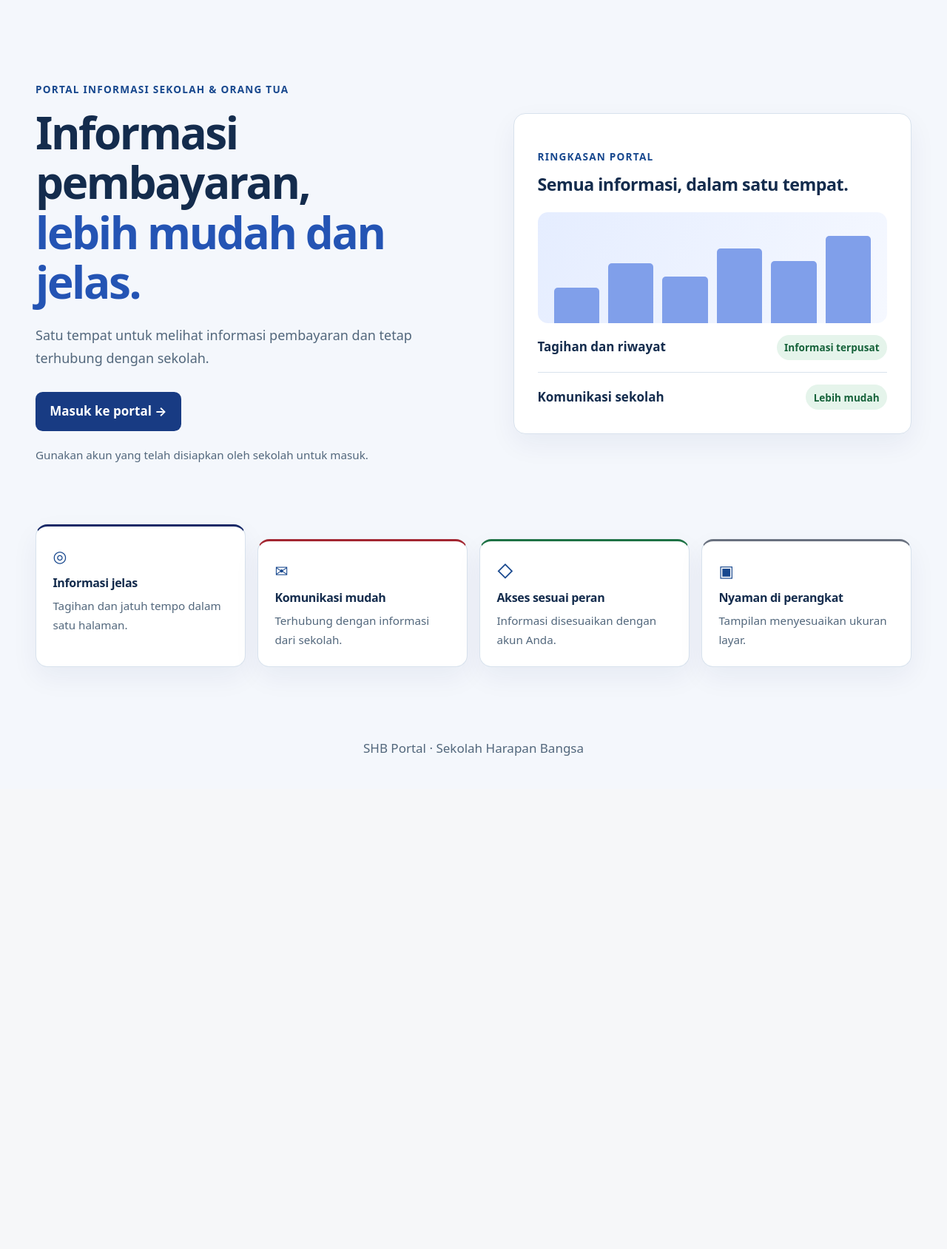
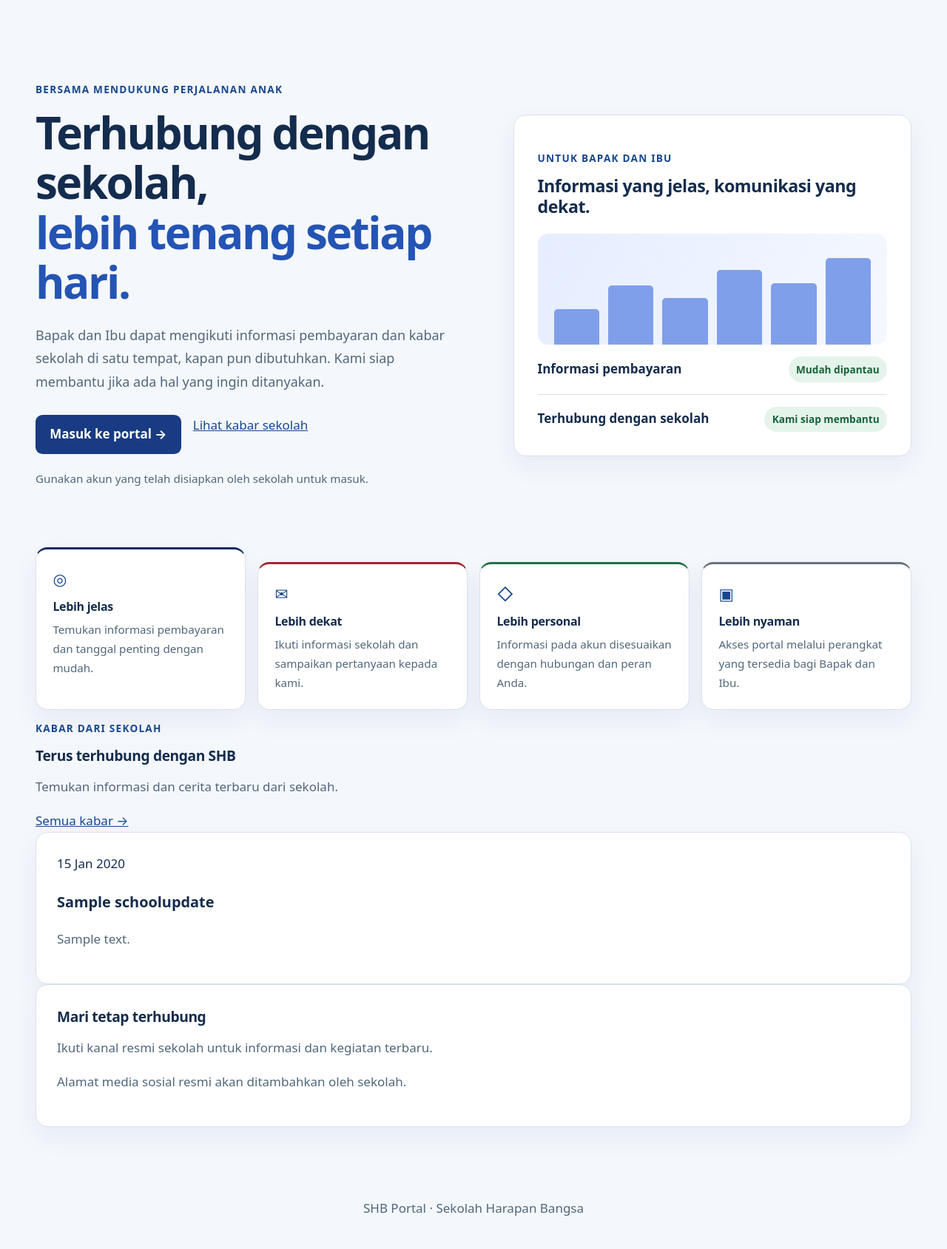
Before and after one commit to sugeng-riyanto/SHB-Portal, a Django app: page / in a window 1280 px wide. Shown: the part 90-1779 px from the top of the page at 74% size. Before the commit the page ends 1112 px from the top, so only its background shows below. Run offline with Django 5.2, Linux system fonts and the light colour scheme; tables that the repository leaves empty hold one stand-in row (values such as "Sample post").

Commit message:
Add school updates and parent-focused landing: portal/templates/portal/home.html

```diff
--- a/portal/templates/portal/home.html
+++ b/portal/templates/portal/home.html
@@ -1,24 +1,6 @@
 {% extends 'portal/base.html' %}{% block content %}
-<section class="hero landing-hero">
-  <div class="landing-copy">
-    <p class="eyebrow">PORTAL INFORMASI SEKOLAH &amp; ORANG TUA</p>
-    <h1>Informasi pembayaran,<br><span class="landing-accent">lebih mudah dan jelas.</span></h1>
-    <p class="lead">Satu tempat untuk melihat informasi pembayaran dan tetap terhubung dengan sekolah.</p>
-    <div class="landing-actions"><a class="button" href="{% url 'login' %}">Masuk ke portal <span aria-hidden="true">→</span></a></div>
-    <p class="landing-note">Gunakan akun yang telah disiapkan oleh sekolah untuk masuk.</p>
-  </div>
-  <div class="card hero-card landing-panel">
-    <p class="eyebrow">RINGKASAN PORTAL</p>
-    <h2>Semua informasi, dalam satu tempat.</h2>
-    <div class="landing-illustration" aria-hidden="true"><span></span><span></span><span></span><span></span><span></span><span></span></div>
-    <div class="landing-row"><strong>Tagihan dan riwayat</strong><span>Informasi terpusat</span></div>
-    <div class="landing-row"><strong>Komunikasi sekolah</strong><span>Lebih mudah</span></div>
-  </div>
-</section>
-<section class="landing-features" aria-label="Manfaat portal">
-  <article class="card landing-feature"><span class="feature-icon" aria-hidden="true">◎</span><h2>Informasi jelas</h2><p>Tagihan dan jatuh tempo dalam satu halaman.</p></article>
-  <article class="card landing-feature"><span class="feature-icon" aria-hidden="true">✉</span><h2>Komunikasi mudah</h2><p>Terhubung dengan informasi dari sekolah.</p></article>
-  <article class="card landing-feature"><span class="feature-icon" aria-hidden="true">◇</span><h2>Akses sesuai peran</h2><p>Informasi disesuaikan dengan akun Anda.</p></article>
-  <article class="card landing-feature"><span class="feature-icon" aria-hidden="true">▣</span><h2>Nyaman di perangkat</h2><p>Tampilan menyesuaikan ukuran layar.</p></article>
-</section>
+<section class="hero landing-hero"><div class="landing-copy"><p class="eyebrow">BERSAMA MENDUKUNG PERJALANAN ANAK</p><h1>Terhubung dengan sekolah,<br><span class="landing-accent">lebih tenang setiap hari.</span></h1><p class="lead">Bapak dan Ibu dapat mengikuti informasi pembayaran dan kabar sekolah di satu tempat, kapan pun dibutuhkan. Kami siap membantu jika ada hal yang ingin ditanyakan.</p><div class="landing-actions"><a class="button" href="{% url 'login' %}">Masuk ke portal <span aria-hidden="true">→</span></a><a class="landing-secondary" href="{% url 'school_news' %}">Lihat kabar sekolah</a></div><p class="landing-note">Gunakan akun yang telah disiapkan oleh sekolah untuk masuk.</p></div><div class="card hero-card landing-panel"><p class="eyebrow">UNTUK BAPAK DAN IBU</p><h2>Informasi yang jelas, komunikasi yang dekat.</h2><div class="landing-illustration" aria-hidden="true"><span></span><span></span><span></span><span></span><span></span><span></span></div><div class="landing-row"><strong>Informasi pembayaran</strong><span>Mudah dipantau</span></div><div class="landing-row"><strong>Terhubung dengan sekolah</strong><span>Kami siap membantu</span></div></div></section>
+<section class="landing-features" aria-label="Manfaat portal"><article class="card landing-feature"><span class="feature-icon" aria-hidden="true">◎</span><h2>Lebih jelas</h2><p>Temukan informasi pembayaran dan tanggal penting dengan mudah.</p></article><article class="card landing-feature"><span class="feature-icon" aria-hidden="true">✉</span><h2>Lebih dekat</h2><p>Ikuti informasi sekolah dan sampaikan pertanyaan kepada kami.</p></article><article class="card landing-feature"><span class="feature-icon" aria-hidden="true">◇</span><h2>Lebih personal</h2><p>Informasi pada akun disesuaikan dengan hubungan dan peran Anda.</p></article><article class="card landing-feature"><span class="feature-icon" aria-hidden="true">▣</span><h2>Lebih nyaman</h2><p>Akses portal melalui perangkat yang tersedia bagi Bapak dan Ibu.</p></article></section>
+<section class="news-section"><div class="news-heading"><div><p class="eyebrow">KABAR DARI SEKOLAH</p><h2>Terus terhubung dengan SHB</h2><p>Temukan informasi dan cerita terbaru dari sekolah.</p></div><a class="landing-secondary" href="{% url 'school_news' %}">Semua kabar →</a></div><div class="news-grid">{% for update in school_updates|slice:':3' %}<article class="card news-card"><time>{{ update.published_at|date:'d M Y' }}</time><h3>{{ update.title }}</h3><p>{{ update.body|truncatewords:25 }}</p></article>{% empty %}<div class="card"><h3>Belum ada kabar yang diterbitkan</h3><p>Informasi sekolah akan muncul di sini setelah diterbitkan.</p></div>{% endfor %}</div></section>
+<section class="card social-section"><h2>Mari tetap terhubung</h2><p>Ikuti kanal resmi sekolah untuk informasi dan kegiatan terbaru.</p>{% for link in social_links %}<a class="social-link" href="{{ link.url }}" target="_blank" rel="noopener noreferrer">{{ link.label }} ↗</a>{% empty %}<p>Alamat media sosial resmi akan ditambahkan oleh sekolah.</p>{% endfor %}</section>
 {% endblock %}
```
